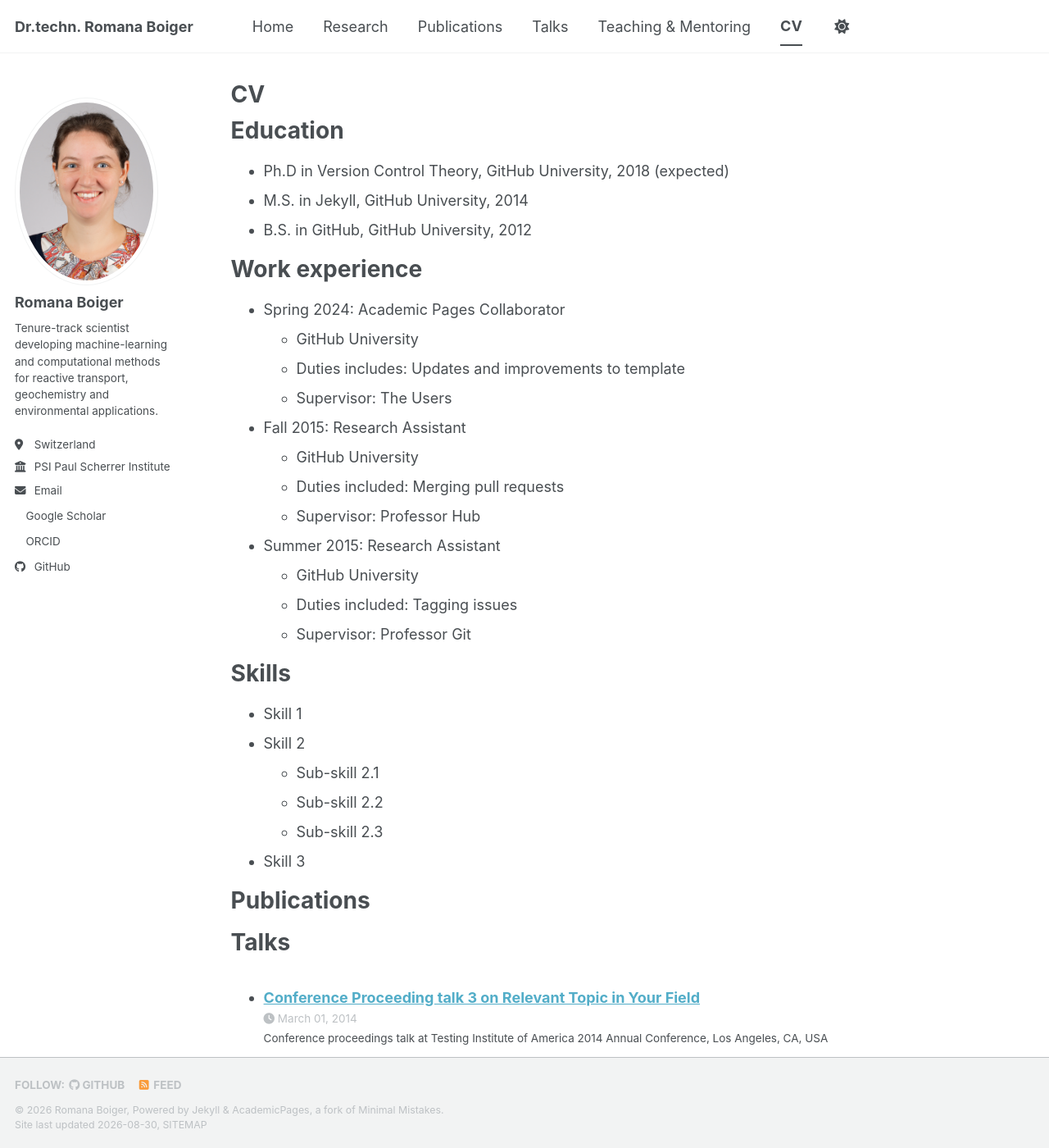
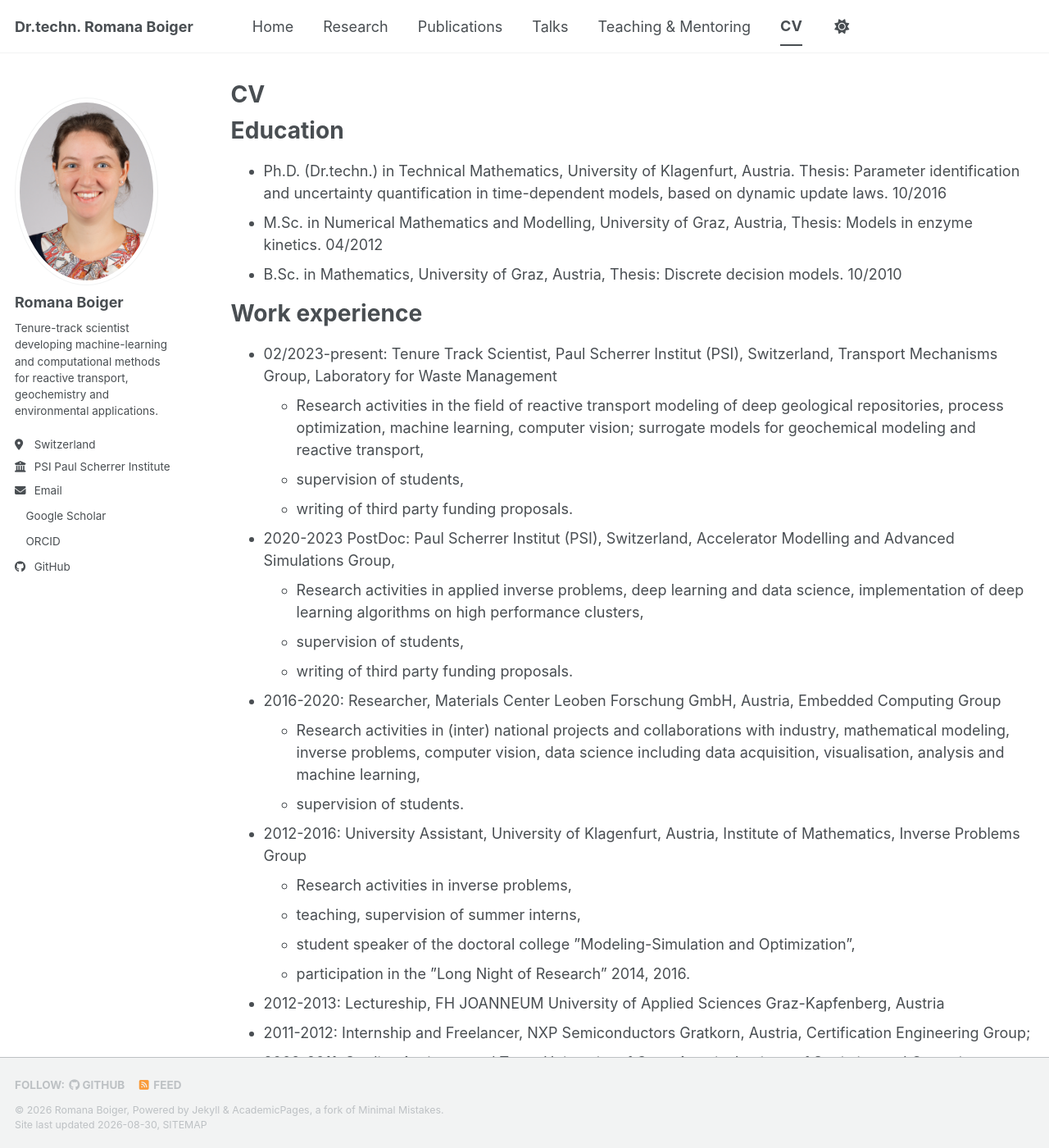
Before and after one commit to boigerr/boigerr.github.io, a Jekyll site: the page built from _pages/cv.md, in a window 1280 px wide and 1400 px high. Shown: the whole window at 82% size. Built offline with Jekyll 4.4.1, drawn with Linux system fonts in a browser that asks for light colours; a style sheet for code colours, icons or effects is not loaded; some of the changed text lies outside the part shown.

Commit message:
Revise CV with updated education and work experience

```diff
--- a/_pages/cv.md
+++ b/_pages/cv.md
@@ -11,54 +11,38 @@ redirect_from:
 
 Education
 ======
-* Ph.D in Version Control Theory, GitHub University, 2018 (expected)
-* M.S. in Jekyll, GitHub University, 2014
-* B.S. in GitHub, GitHub University, 2012
+* Ph.D. (Dr.techn.) in Technical Mathematics, University of Klagenfurt, Austria. Thesis: Parameter identification and uncertainty quantification in time-dependent models, based on dynamic update laws. 10/2016
+* M.Sc. in Numerical Mathematics and Modelling, University of Graz, Austria, Thesis: Models in enzyme kinetics. 04/2012
+* B.Sc. in Mathematics, University of Graz, Austria, Thesis: Discrete decision models. 10/2010
 
 Work experience
 ======
-* Spring 2024: Academic Pages Collaborator
-  * GitHub University
-  * Duties includes: Updates and improvements to template
-  * Supervisor: The Users
+* 02/2023-present: Tenure Track Scientist, Paul Scherrer Institut (PSI), Switzerland, Transport
+Mechanisms Group, Laboratory for Waste Management
+  * Research activities in the field of reactive transport modeling of deep geological repositories, process optimization, machine learning, computer vision; surrogate models for geochemical modeling and reactive transport,
+  * supervision of students,
+  * writing of third party funding proposals.
 
-* Fall 2015: Research Assistant
-  * GitHub University
-  * Duties included: Merging pull requests
-  * Supervisor: Professor Hub
+* 2020-2023 PostDoc: Paul Scherrer Institut (PSI), Switzerland, Accelerator Modelling and
+Advanced Simulations Group,
+  * Research activities in applied inverse
+problems, deep learning and data science, implementation of deep learning algorithms on
+high performance clusters,
+  * supervision of students,
+  * writing of third party funding proposals.
 
-* Summer 2015: Research Assistant
-  * GitHub University
-  * Duties included: Tagging issues
-  * Supervisor: Professor Git
+* 2016-2020: Researcher, Materials Center Leoben Forschung GmbH, Austria, Embedded
+Computing Group
+  * Research activities in (inter) national projects and collaborations with industry, mathematical modeling, inverse problems, computer vision, data science including data acquisition, visualisation, analysis and machine learning,
+  * supervision of students.
 
-Skills
-======
-* Skill 1
-* Skill 2
-  * Sub-skill 2.1
-  * Sub-skill 2.2
-  * Sub-skill 2.3
-* Skill 3
+* 2012-2016: University Assistant, University of Klagenfurt, Austria, Institute of Mathematics, Inverse Problems Group
+  * Research activities in inverse problems,
+  * teaching, supervision of summer interns,
+  * student speaker of the doctoral college ”Modeling-Simulation and Optimization”,
+  * participation in the ”Long Night of Research” 2014, 2016.
 
-Publications
-======
-  <ul>{% for post in site.publications reversed %}
-    {% include archive-single-cv.html %}
-  {% endfor %}</ul>
-
-Talks
-======
-  <ul>{% for post in site.talks reversed %}
-    {% include archive-single-talk-cv.html  %}
-  {% endfor %}</ul>
-
-Teaching
-======
-  <ul>{% for post in site.teaching reversed %}
-    {% include archive-single-cv.html %}
-  {% endfor %}</ul>
-
-Service and leadership
-======
-* Currently signed in to 43 different slack teams
+* 2012-2013: Lectureship, FH JOANNEUM University of Applied Sciences Graz-Kapfenberg, Austria
+* 2011-2012: Internship and Freelancer, NXP Semiconductors Gratkorn, Austria, Certification Engineering Group;
+* 2009-2011: Studies Assistant and Tutor, University of Graz, Austria, Institute of Statistics and Operations Research, Institute of Mathematics.
+* 2004-2008 Repeated Summer Internships RHI Magnesita Veitsch, Austria.
```
